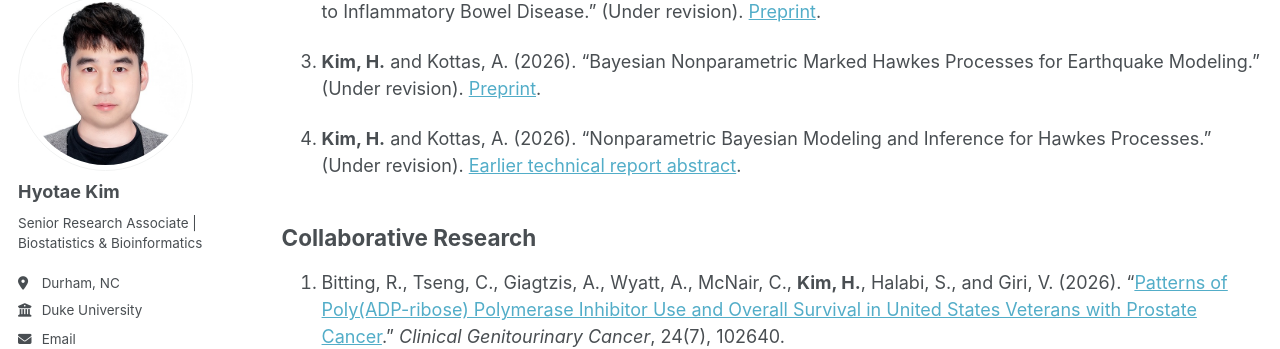
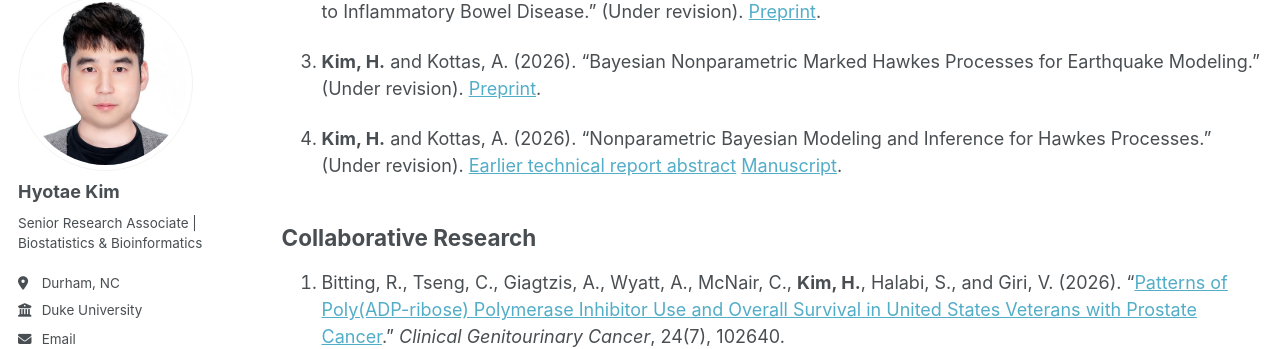
Before and after one commit to HyotaeKim/hyotaekim.github.io, a Jekyll site: the page built from _pages/publications.md, in a window 1280 px wide and 900 px high, scrolled down 597 px. Shown: the part 105-454 px from the top of the window. Built offline with Jekyll 4.4.1, drawn with Linux system fonts in a browser that asks for light colours; a style sheet for code colours, icons or effects is not loaded.

Commit message:
Update publications.md

```diff
--- a/_pages/publications.md
+++ b/_pages/publications.md
@@ -23,7 +23,7 @@ author_profile: true
 
 3. **Kim, H.** and Kottas, A. (2026). "Bayesian Nonparametric Marked Hawkes Processes for Earthquake Modeling." (Under revision). [Preprint](https://arxiv.org/abs/2511.22538).
 
-4. **Kim, H.** and Kottas, A. (2026). "Nonparametric Bayesian Modeling and Inference for Hawkes Processes." (Under revision). [Earlier technical report abstract](https://tr.soe.ucsc.edu/research/technical-reports/UCSC-SOE-20-08).
+4. **Kim, H.** and Kottas, A. (2026). "Nonparametric Bayesian Modeling and Inference for Hawkes Processes." (Under revision). [Earlier technical report abstract](https://tr.soe.ucsc.edu/research/technical-reports/UCSC-SOE-20-08) [Manuscript](/files/HPs.pdf).
 
 ## Collaborative Research
 
```
